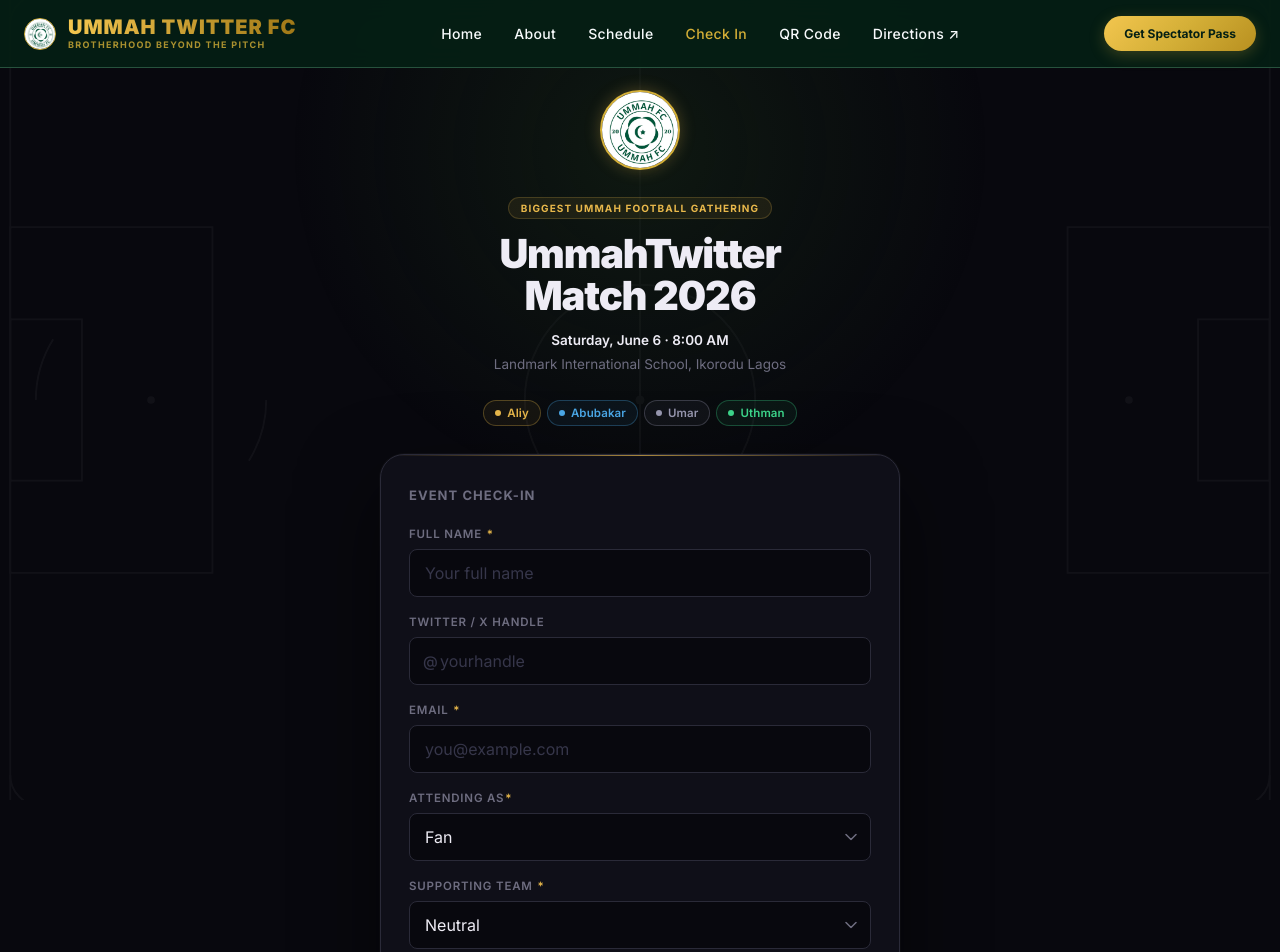
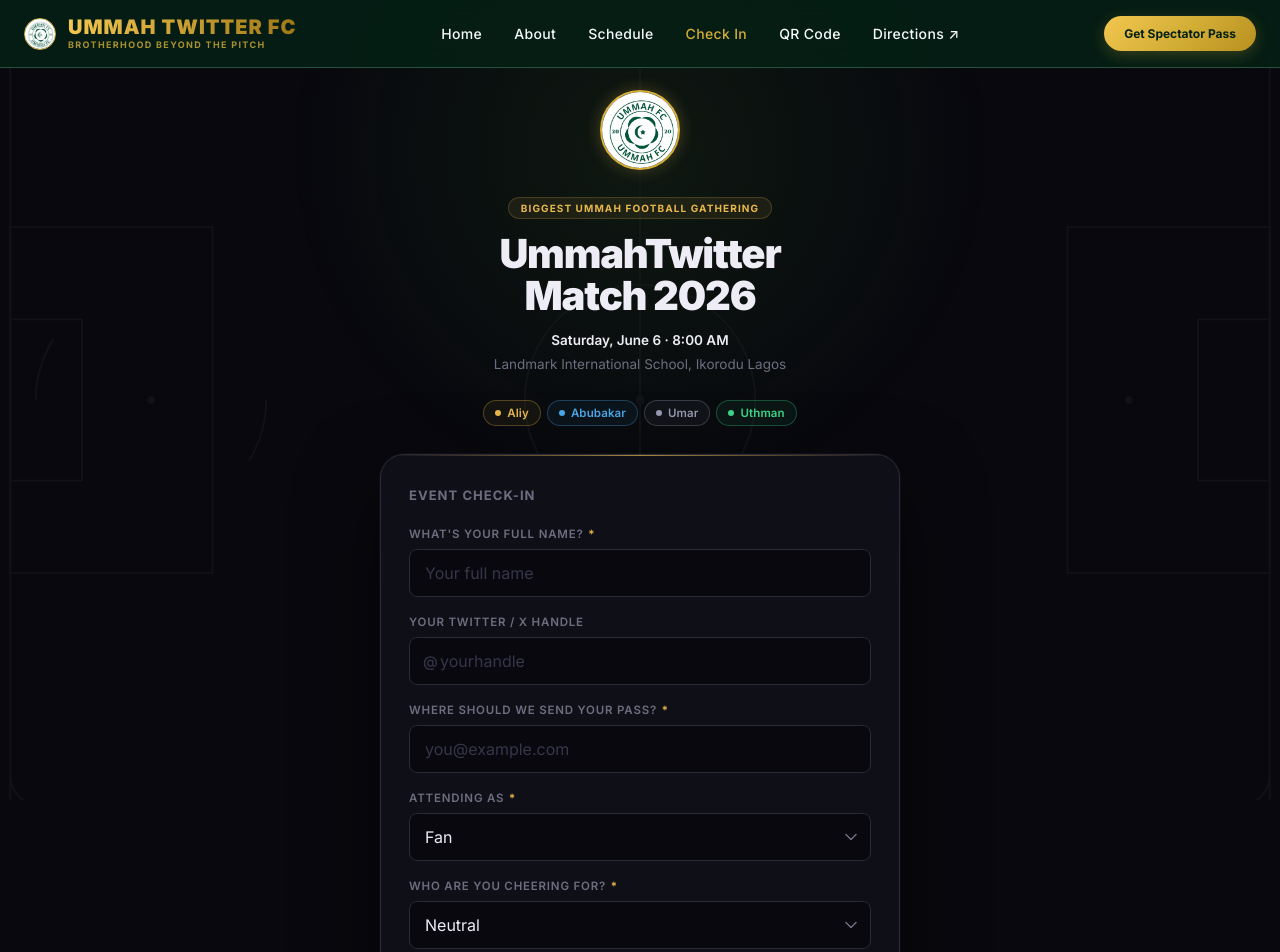
Before and after one commit to ridbay/Ummah-Twitter-FC-Website, a Vue app: page /register in a window 1280 px wide. Shown: the top 952 px of the page. Built offline with nearby package versions, Linux system fonts and the light colour scheme; no server answers.

Commit message:
Changes madeddddd

```diff
--- a/src/views/CheckIn.vue
+++ b/src/views/CheckIn.vue
@@ -355,7 +355,7 @@
             <p class="card-title">Event Check-In</p>
 
             <div class="field">
-              <label for="name">Full Name <span class="req" aria-hidden="true">*</span></label>
+              <label for="name">What's your full name? <span class="req" aria-hidden="true">*</span></label>
               <input
                 v-model="form.name"
                 type="text" id="name" name="name"
@@ -365,7 +365,7 @@
             </div>
 
             <div class="field">
-              <label for="twitter">Twitter / X Handle</label>
+              <label for="twitter">Your Twitter / X Handle</label>
               <div class="input-wrap">
                 <span class="prefix" aria-hidden="true">@</span>
                 <input
@@ -379,7 +379,7 @@
             </div>
 
             <div class="field">
-              <label for="email">Email <span class="req" aria-hidden="true">*</span></label>
+              <label for="email">Where should we send your pass? <span class="req" aria-hidden="true">*</span></label>
               <input
                 v-model="form.email"
                 type="email" id="email" name="email"
@@ -389,7 +389,7 @@
             </div>
 
             <div class="field">
-              <label for="role">Attending As<span class="req" aria-hidden="true">*</span></label>
+              <label for="role">Attending As <span class="req" aria-hidden="true">*</span></label>
               <div class="select-wrap">
                 <select v-model="form.role" id="role" name="role" required>
                   <option value="Fan">Fan</option>
@@ -404,7 +404,7 @@
             </div>
 
             <div class="field last">
-              <label for="supporting">Supporting Team <span class="req" aria-hidden="true">*</span></label>
+              <label for="supporting">Who are you cheering for? <span class="req" aria-hidden="true">*</span></label>
               <div class="select-wrap">
                 <select v-model="form.supporting" id="supporting" name="supporting" required>
                   <option value="Neutral">Neutral</option>
```
